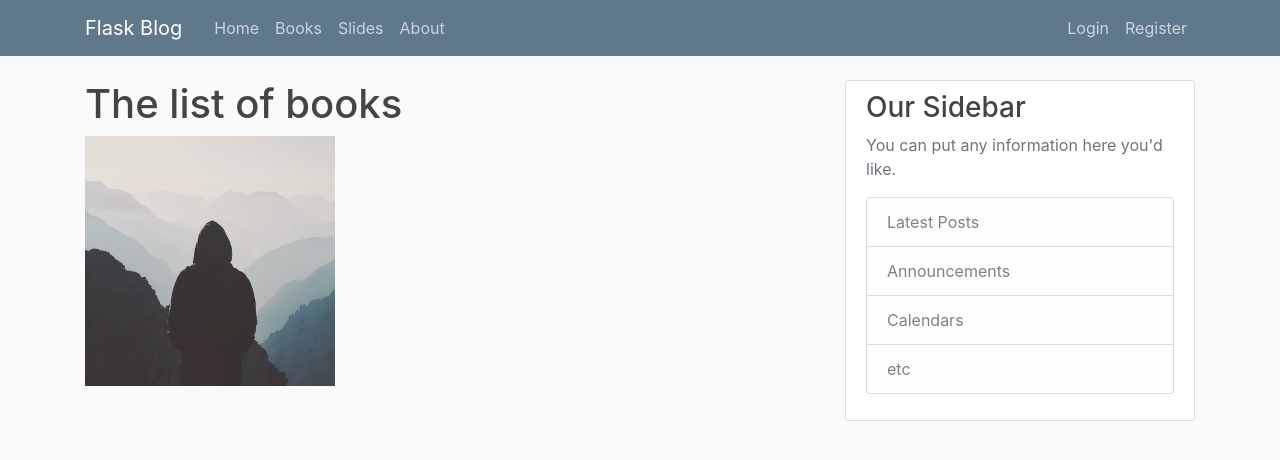
After one commit to Pitambarmahato/Flask-Blog, a Flask app: page /books in a window 1280 px wide. The commit adds this page. Shown: the top 460 px of the page. Run offline with Flask 2, Linux system fonts and the light colour scheme; some libraries are stand-ins or nearby versions.

Commit message:
secondary commit

```diff
--- /dev/null
+++ b/flaskblog/books/routes.py
@@ -0,0 +1,9 @@
+from flask import (render_template, url_for, flash,
+                   redirect, request, abort, Blueprint)
+from flask_login import current_user, login_required
+
+books = Blueprint('books', __name__)
+
+@books.route('/books')
+def book():
+	return render_template('books.html')
--- /dev/null
+++ b/flaskblog/templates/books.html
@@ -0,0 +1,6 @@
+{% extends 'layout.html' %}
+{% block content %}
+	<h1>The list of books</h1>
+	<a href="https://drive.google.com/file/d/1siEbcayacGHfpvok6saaAHIShtE3U-uy/view?usp=sharing"><img src="static/profile_pics/default.jpg"></a>
+
+{% endblock %}
--- a/flaskblog/templates/includes/_navbar.html
+++ b/flaskblog/templates/includes/_navbar.html
@@ -8,7 +8,10 @@
       <div class="collapse navbar-collapse" id="navbarToggle">
         <div class="navbar-nav mr-auto">
           <a class="nav-item nav-link" href="/">Home</a>
+          <a class="nav-item nav-link" href="/books">Books</a>
+          <a class="nav-item nav-link" href="/slides">Slides</a>
           <a class="nav-item nav-link" href="/about">About</a>
+
         </div>
         <!-- Navbar Right Side -->
         <div class="navbar-nav">
--- a/requirements.txt
+++ b/requirements.txt
@@ -5,11 +5,13 @@ click==7.1.2
 dnspython==2.0.0
 email-validator==1.1.1
 Flask==1.1.2
+Flask-Admin==1.5.6
 Flask-Bcrypt==0.7.1
 Flask-Login==0.5.0
 Flask-Mail==0.9.1
 Flask-SQLAlchemy==2.4.4
 Flask-WTF==0.14.3
+gunicorn==20.0.4
 idna==2.10
 itsdangerous==1.1.0
 Jinja2==2.11.2
```
Also changed, not shown: flaskblog/__init__.py (+8 -0 lines), flaskblog/books/__init__.py (added), 1 other file.
